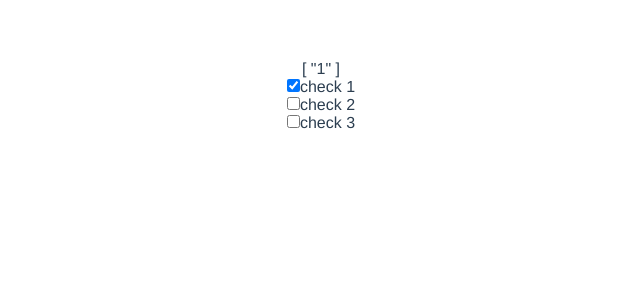
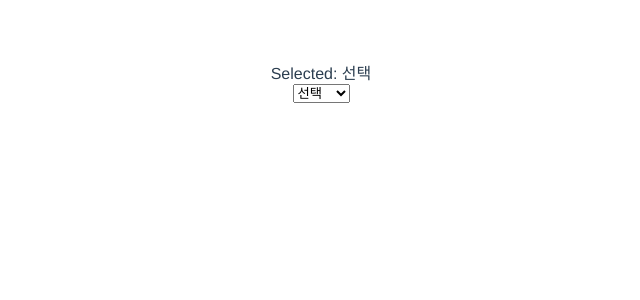
Before and after one commit to kyoungjin2310/vue3_test, a Vue app: page / in a window 1280 px wide. Shown: the top 300 px of the page, without its empty margins (319-959 px from the left). Built offline with nearby package versions, Linux system fonts and the light colour scheme; a web font is replaced by a local one.

Commit message:
feat:[select] setup에서 select 사용 방법

```diff
--- a/src/App.vue
+++ b/src/App.vue
@@ -1,16 +1,16 @@
 <template>
   <div>
-    <example-input-multiple-check-box />
+    <example-select />
   </div>
 </template>
 
 <script>
-import ExampleInputMultipleCheckBox from "@/components/ExampleInputMultipleCheckBox.vue";
+import ExampleSelect from "@/components/ExampleSelect.vue";
 import "./assets/scss/style.scss";
 export default {
   name: "App",
   components: {
-    ExampleInputMultipleCheckBox,
+    ExampleSelect,
   },
 };
 </script>
--- /dev/null
+++ b/src/components/ExampleSelect.vue
@@ -0,0 +1,38 @@
+<template>
+  <!-- setup select -->
+  <div>
+    <p>Selected: {{ selected }}</p>
+    <select v-model="selected">
+      <option
+        v-for="(option, idx) in options"
+        :value="option.type"
+        :key="idx"
+        :disabled="idx === 0 ? true : false"
+      >
+        {{ option.title }}
+      </option>
+    </select>
+  </div>
+</template>
+
+<script setup>
+import { ref } from "vue";
+
+const selected = ref("선택");
+
+const options = ref([
+  { title: "선택", type: "선택" },
+  { title: "One", type: "A" },
+  { title: "Two", type: "B" },
+  { title: "Three", type: "C" },
+]);
+</script>
+
+<style lang="scss" scoped>
+.color {
+  color: skyblue;
+}
+.active {
+  color: brown;
+}
+</style>
```
